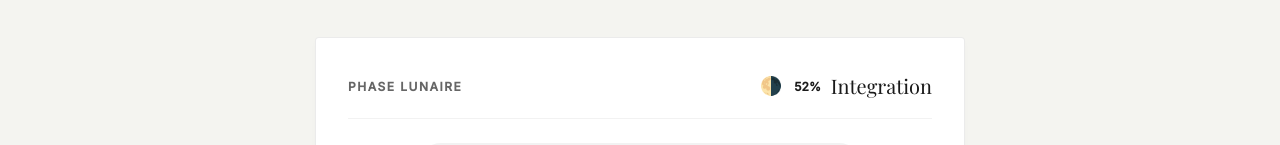
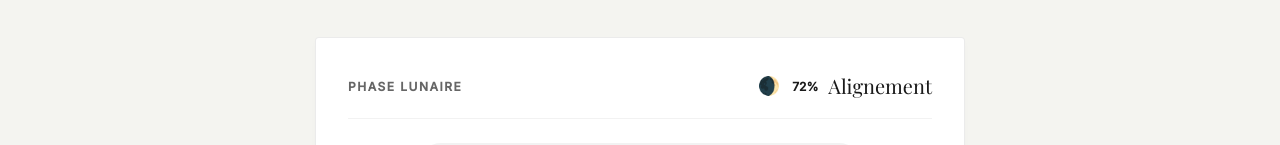
Before and after one commit to NeousAxis/cosmos-app, a React (Vite) app in the folder cosmos-web/: page / in a window 1280 px wide. Shown: the part 362-507 px from the top of the page. Built offline with nearby package versions, Linux system fonts and the light colour scheme.

Commit message:
fix: restore dynamic phase percentage calculation

```diff
--- a/cosmos-web/src/App.jsx
+++ b/cosmos-web/src/App.jsx
@@ -55,17 +55,8 @@ function App() {
     // 2. Récupérer la phase active depuis le calendrier perpétuel
     let activePhase = getPhaseForDate(now);
 
-    // FIX RADICAL INCONDITIONNEL
-    if (true) {
-      activePhase = {
-        signId: 'capricorn',
-        phaseId: 'integration',
-        dates: {
-          start: '2025-12-28',
-          end: '2026-01-03'
-        }
-      };
-    }
+    // FIX RADICAL RETIRÉ - Retour à la logique dynamique
+    // activePhase est déterminé par getPhaseForDate(now) ci-dessus
 
     // 3. Charger les infos du signe
     let currentSign = null;
@@ -121,8 +112,23 @@ function App() {
 
   /* --- CALCUL DYNAMIQUE DU POURCENTAGE --- */
   const getPhasePercentage = () => {
-    // FIX RADICAL INCONDITIONNEL
-    return '52%';
+    if (!phase || !phase.start || !phase.end) return '0%';
+
+    const start = new Date(phase.start).getTime();
+    const end = new Date(phase.end).getTime();
+    const now = new Date().getTime(); // Utilise l'heure réelle
+
+    // Sécurité calcul
+    if (end <= start) return '100%';
+
+    const total = end - start;
+    const elapsed = now - start;
+    let p = Math.round((elapsed / total) * 100);
+
+    if (p < 0) p = 0;
+    if (p > 100) p = 100;
+
+    return `${p}%`;
   };
 
   const TabButton = ({ id, label, icon }) => (
```
